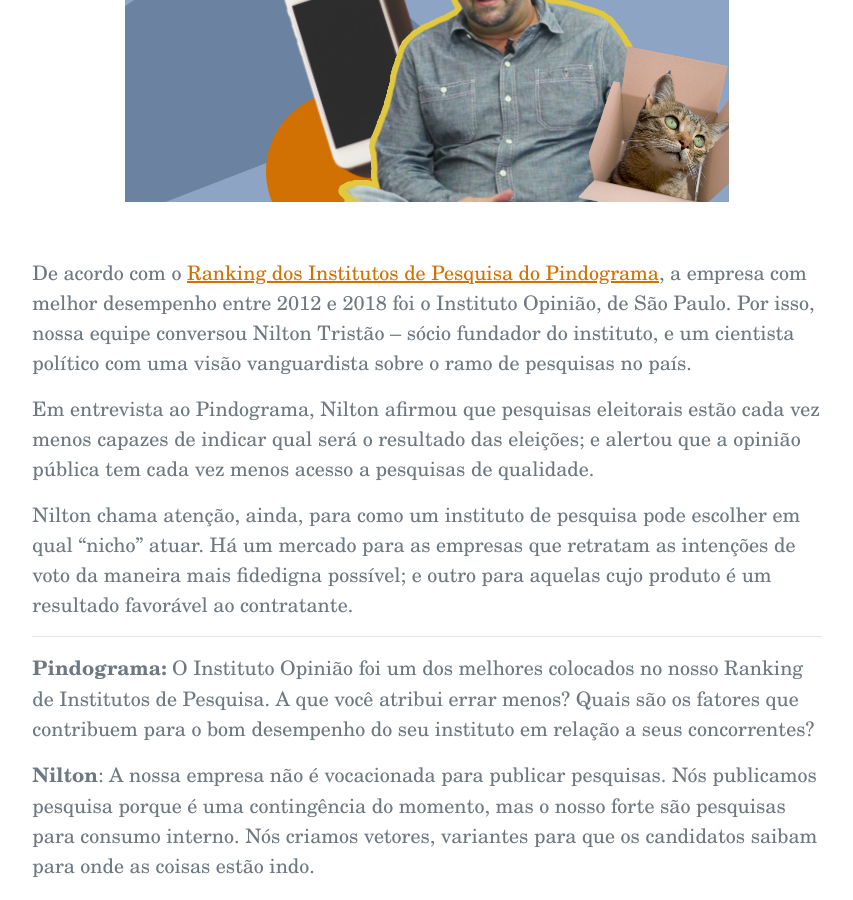
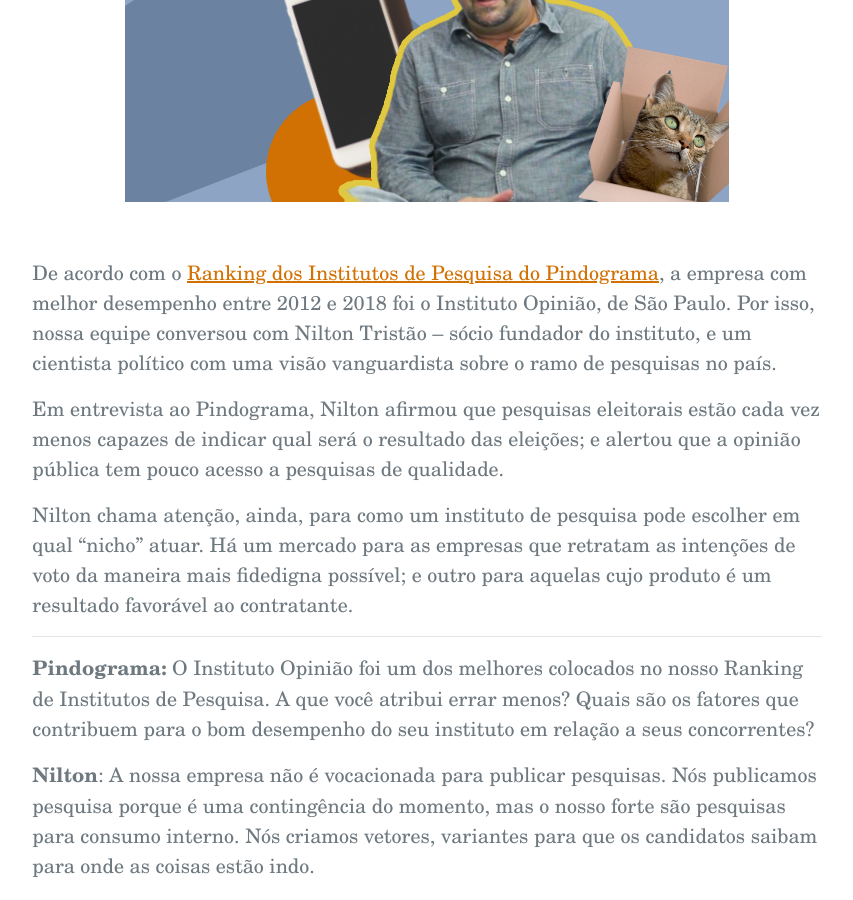
Before and after one commit to pindograma/pindograma.github.io, a Jekyll site: the page built from _posts/2020-09-07-nilton.md, in a window 1280 px wide and 900 px high, scrolled down 692 px. Shown: the whole window, without its empty margins (213-1066 px from the left). Built offline with Jekyll 4.4.1, drawn with Linux system fonts in a browser that asks for light colours.

Commit message:
reporting: fix a typo in nilton.md

```diff
--- a/_posts/2020-09-07-nilton.md
+++ b/_posts/2020-09-07-nilton.md
@@ -9,13 +9,13 @@
 
 De acordo com o [Ranking dos Institutos de Pesquisa do Pindograma][1], a
 empresa com melhor desempenho entre 2012 e 2018 foi o Instituto Opinião, de São
-Paulo. Por isso, nossa equipe conversou Nilton Tristão -- sócio fundador do
+Paulo. Por isso, nossa equipe conversou com Nilton Tristão -- sócio fundador do
 instituto, e um cientista político com uma visão vanguardista sobre o ramo de
 pesquisas no país.
 
 Em entrevista ao Pindograma, Nilton afirmou que pesquisas eleitorais estão cada
 vez menos capazes de indicar qual será o resultado das eleições; e alertou que
-a opinião pública tem cada vez menos acesso a pesquisas de qualidade.
+a opinião pública tem pouco acesso a pesquisas de qualidade.
 
 Nilton chama atenção, ainda, para como um instituto de pesquisa pode escolher
 em qual "nicho" atuar. Há um mercado para as empresas que retratam as intenções
```
